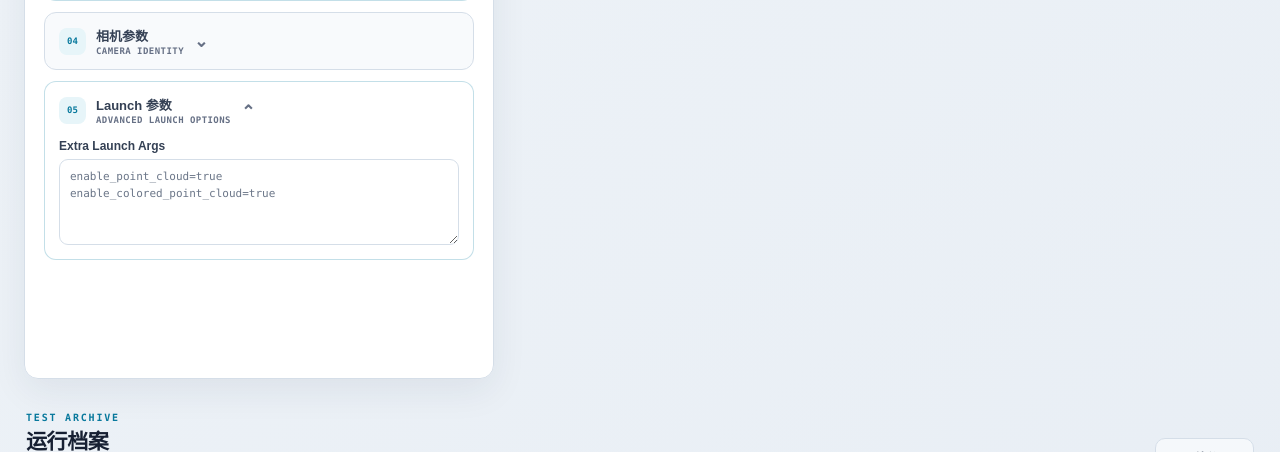
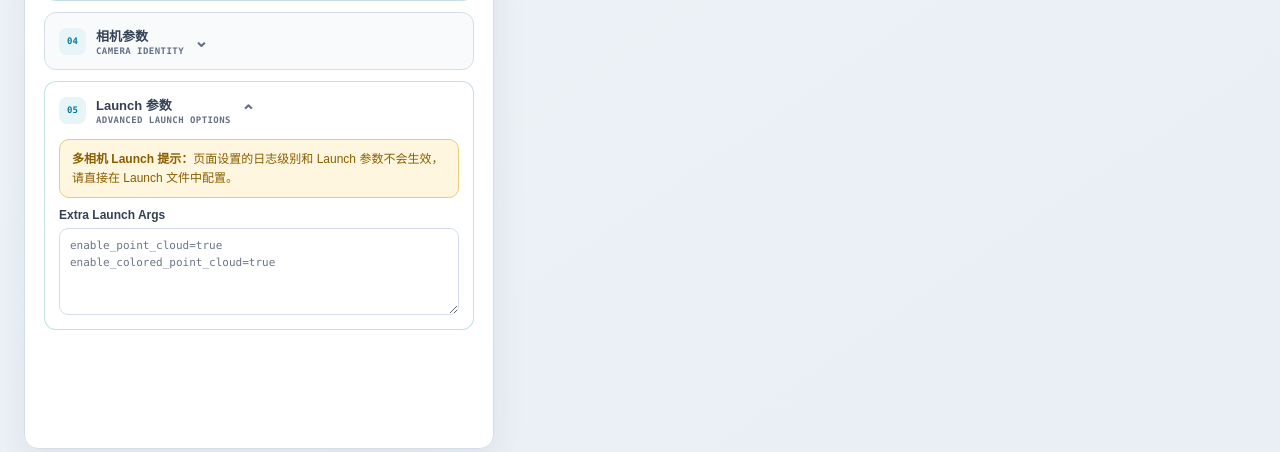
Before and after one commit to obshenlanzhou/ob_Auto_Test_ROS, a Python web app: template auto_test_ws/src/orbbec_camera_auto_test_ui/orbbec_camera_auto_test_ui/templates/index.html in a window 1280 px wide, after a click that opens the changed part. Shown: the part 1631-2083 px from the top of the page. Run offline with Jinja, Linux system fonts and the light colour scheme; the template is opened without the code that fills it, so the values that code supplies are empty.

Commit message:
ui: warn about multi-camera launch settings

```diff
--- a/auto_test_ws/src/orbbec_camera_auto_test_ui/orbbec_camera_auto_test_ui/static/app.js
+++ b/auto_test_ws/src/orbbec_camera_auto_test_ui/orbbec_camera_auto_test_ui/static/app.js
@@ -781,6 +781,16 @@ function renderStandaloneForm(testId = "") {
       domainAttached = true;
     }
   }
+  const multiCameraLaunchWarning = document.createElement("p");
+  multiCameraLaunchWarning.className = "risk-banner multi-camera-launch-warning grid-span-2";
+  multiCameraLaunchWarning.setAttribute("role", "note");
+  const multiCameraLaunchWarningTitle = document.createElement("strong");
+  multiCameraLaunchWarningTitle.textContent = "多相机 Launch 提示：";
+  multiCameraLaunchWarning.append(
+    multiCameraLaunchWarningTitle,
+    "页面设置的日志级别和 Launch 参数不会生效，请直接在 Launch 文件中配置。"
+  );
+  groups.advanced.fields.prepend(multiCameraLaunchWarning);
   if (!domainAttached) groups.environment.fields.prepend(domainField);
   const limitFieldCount = groups.limits.fields.querySelectorAll(".standalone-field").length;
   groups.limits.fields.querySelector(".limits-note")
--- a/auto_test_ws/src/orbbec_camera_auto_test_ui/orbbec_camera_auto_test_ui/static/style.css
+++ b/auto_test_ws/src/orbbec_camera_auto_test_ui/orbbec_camera_auto_test_ui/static/style.css
@@ -774,6 +774,10 @@ h3 {
   line-height: 1.55;
 }
 
+.multi-camera-launch-warning {
+  margin: 0;
+}
+
 .selector-priority {
   border-left: 3px solid var(--primary);
   padding: 8px 11px;
--- a/auto_test_ws/src/orbbec_camera_auto_test_ui/orbbec_camera_auto_test_ui/templates/index.html
+++ b/auto_test_ws/src/orbbec_camera_auto_test_ui/orbbec_camera_auto_test_ui/templates/index.html
@@ -215,6 +215,9 @@
           <details class="form-section compact-section">
             <summary class="section-title"><span>05</span><div>Launch 参数<small>Advanced launch options</small></div><i aria-hidden="true">⌄</i></summary>
             <div class="section-content">
+              <p class="risk-banner multi-camera-launch-warning" role="note">
+                <strong>多相机 Launch 提示：</strong>页面设置的日志级别和 Launch 参数不会生效，请直接在 Launch 文件中配置。
+              </p>
               <label><span>Extra Launch Args</span><textarea id="launchArgs" name="launch_args" rows="4" placeholder="enable_point_cloud=true&#10;enable_colored_point_cloud=true"></textarea></label>
             </div>
           </details>
```
Also changed, not shown: auto_test_ws/src/orbbec_camera_auto_test_ui/test/test_standalone.py (+20 -0 lines).
